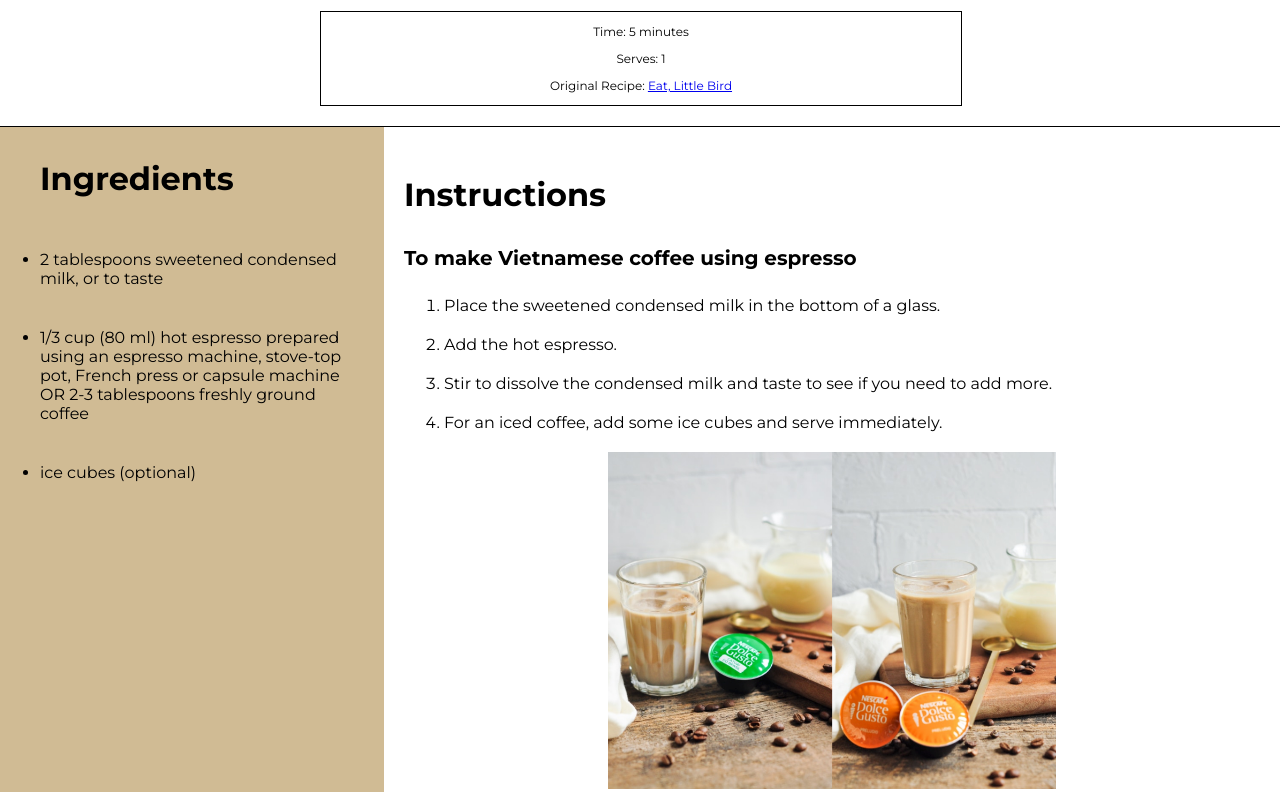
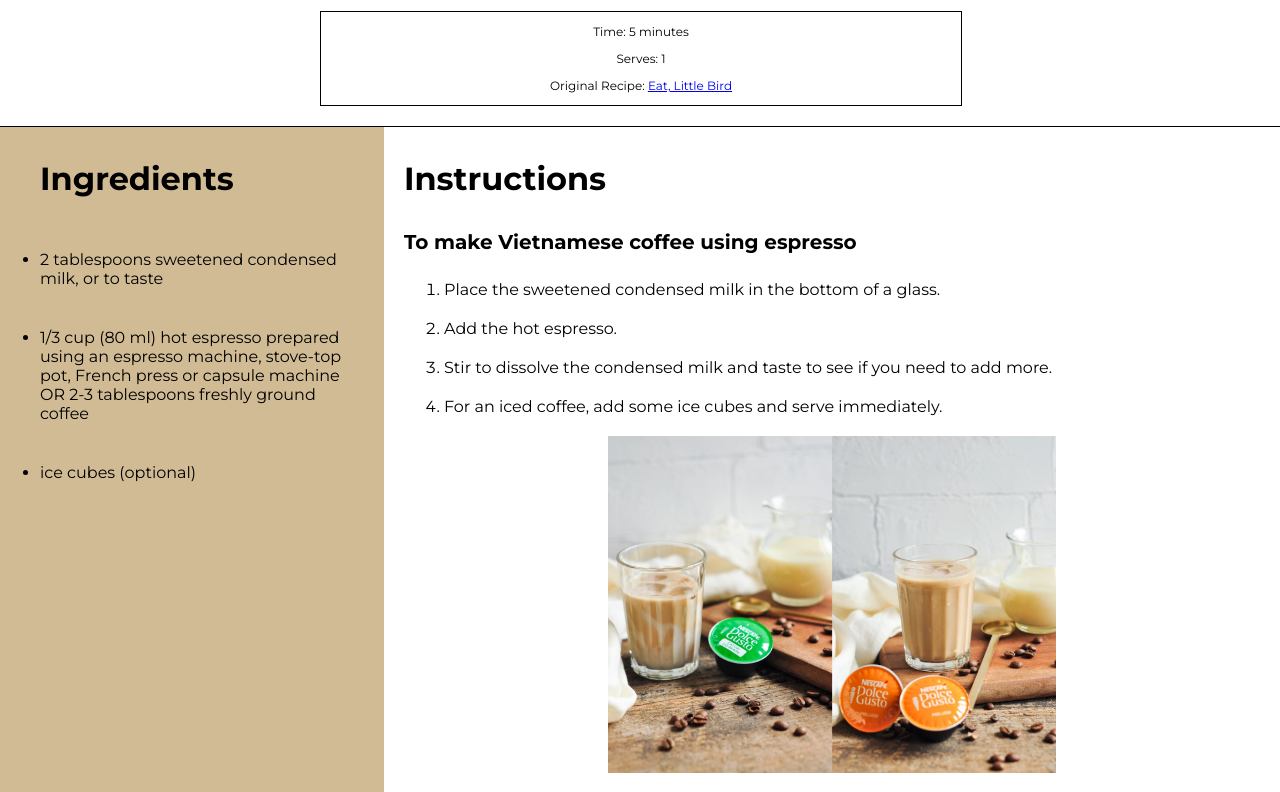
Before and after one commit to JayWon01/iffall2023, a plain HTML site: page recipe/complete/index.html in a window 1280 px wide. Shown: the part 672-1464 px from the top of the page. Drawn offline with Linux system fonts and the light colour scheme.

Commit message:
Add files via upload

```diff
--- a/recipe/complete/css/styles.css
+++ b/recipe/complete/css/styles.css
@@ -70,6 +70,7 @@ h4 {
 }
 
 .instructions {
+    margin-top: -16px;
     margin-bottom: 50px;
 }
 
```
